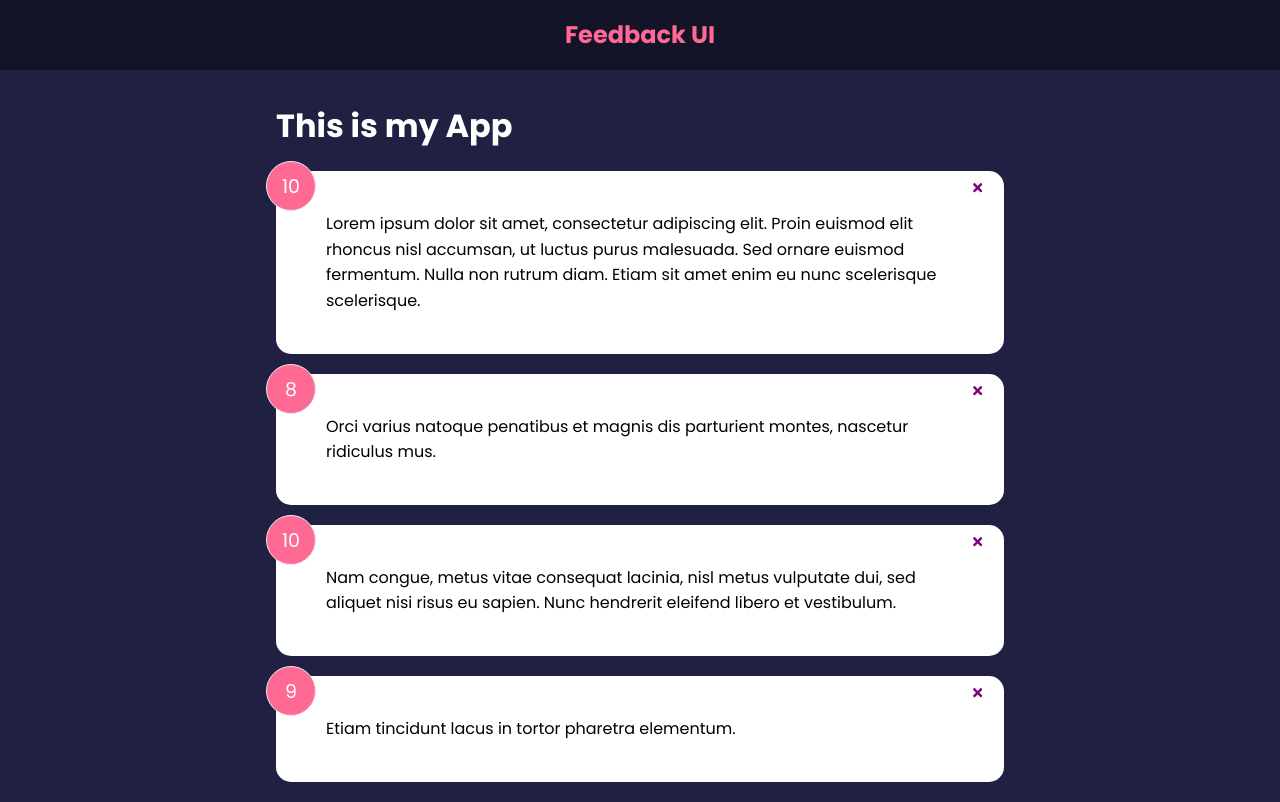
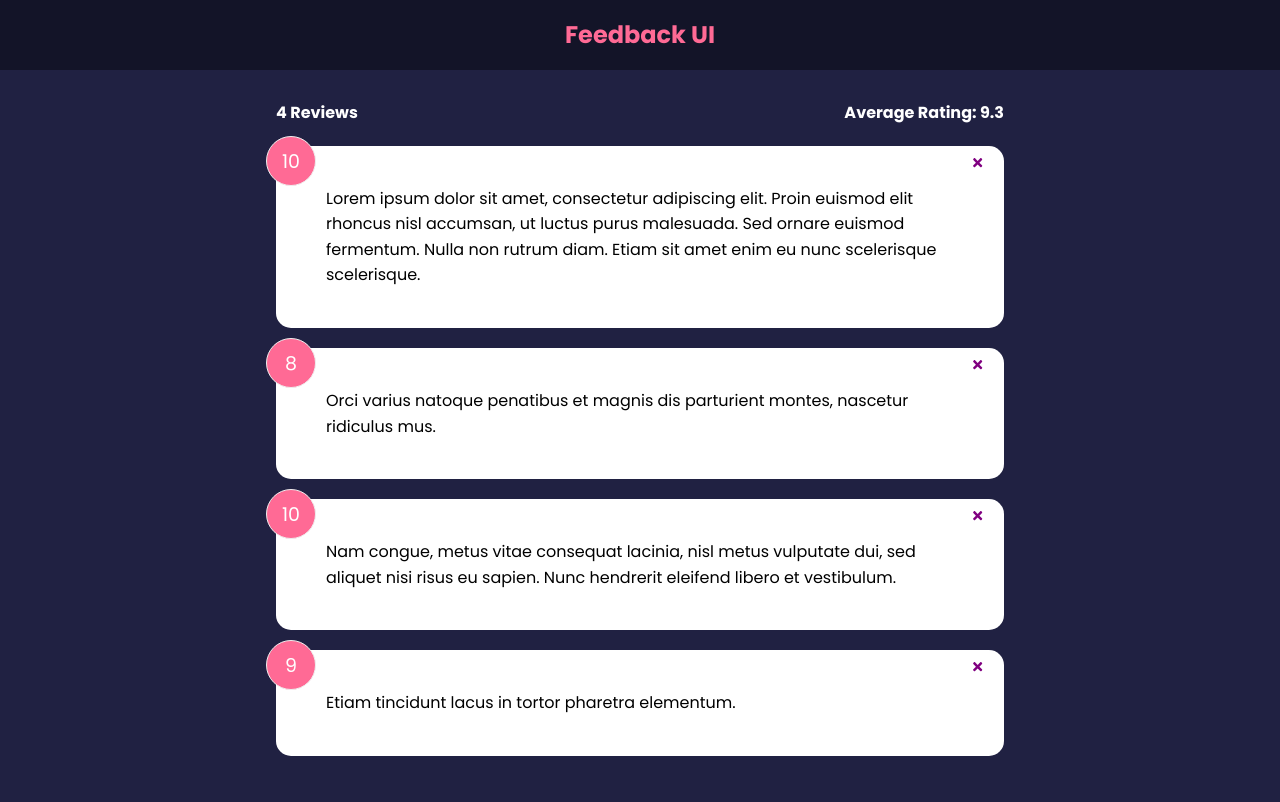
Before and after one commit to rsmacias/feedback-app, a React (Create React App) app: page / in a window 1280 px wide. Built offline with nearby package versions, Linux system fonts and the light colour scheme.

Commit message:
Creating and integration of FeedbackStats component

```diff
--- a/src/App.js
+++ b/src/App.js
@@ -2,6 +2,7 @@
 import Header from './components/Header';
 import FeedbackList from './components/FeedbackList';
 import FeedbackData from './data/FeedbackData';
+import FeedbackStats from './components/FeedbackStats';
 
 function App () {
 
@@ -18,7 +19,7 @@
         <>
             <Header />
             <div className="container">
-                <h1>This is my App</h1>
+                <FeedbackStats feedback={feedback} />
                 <FeedbackList feedback={feedback}
                               handleDelete={deleteFeedback} />
             </div>
--- /dev/null
+++ b/src/components/FeedbackStats.jsx
@@ -0,0 +1,23 @@
+import PropTypes from 'prop-types'
+
+function FeedbackStats({feedback}) {
+
+  let average = feedback.reduce((acumulator, current) => {
+    return acumulator + current.rating;
+  }, 0) / feedback.length;
+
+  average = average.toFixed(1).replace(/[.,]0$/, '');
+
+  return (
+    <div className="feedback-stats">
+        <h4>{feedback.length} Reviews</h4>
+        <h4>Average Rating: { isNaN(average) ? 0 : average }</h4>
+    </div>
+  )
+}
+
+FeedbackStats.propTypes = {
+    feedback: PropTypes.array.isRequired,
+}
+
+export default FeedbackStats
```
